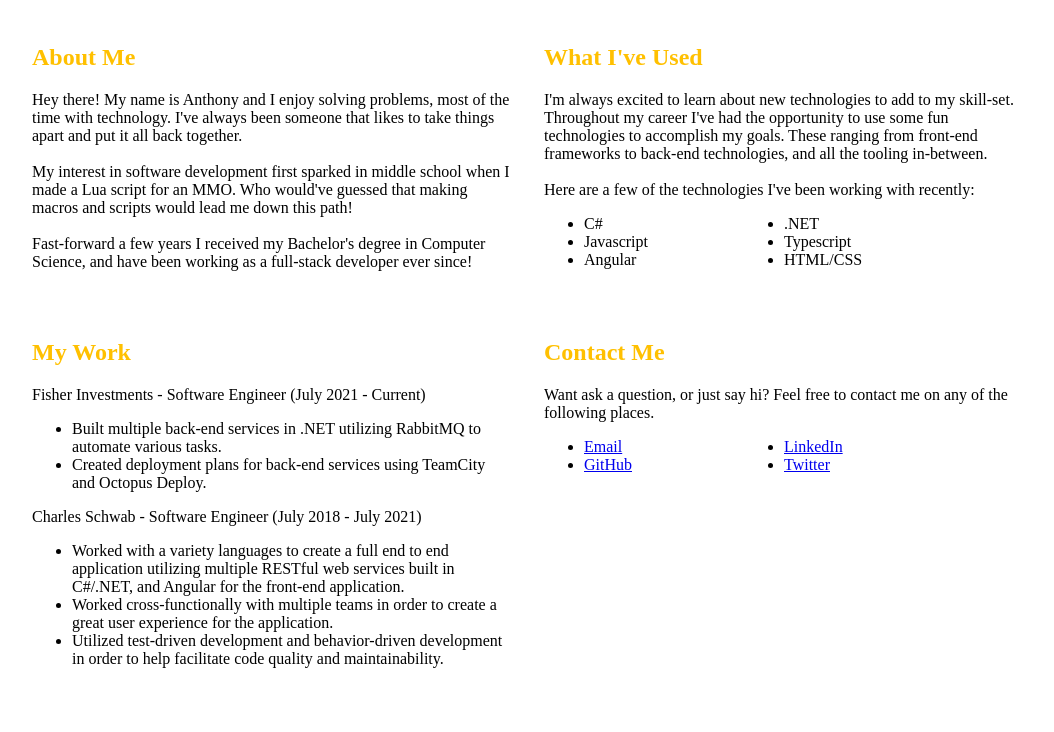
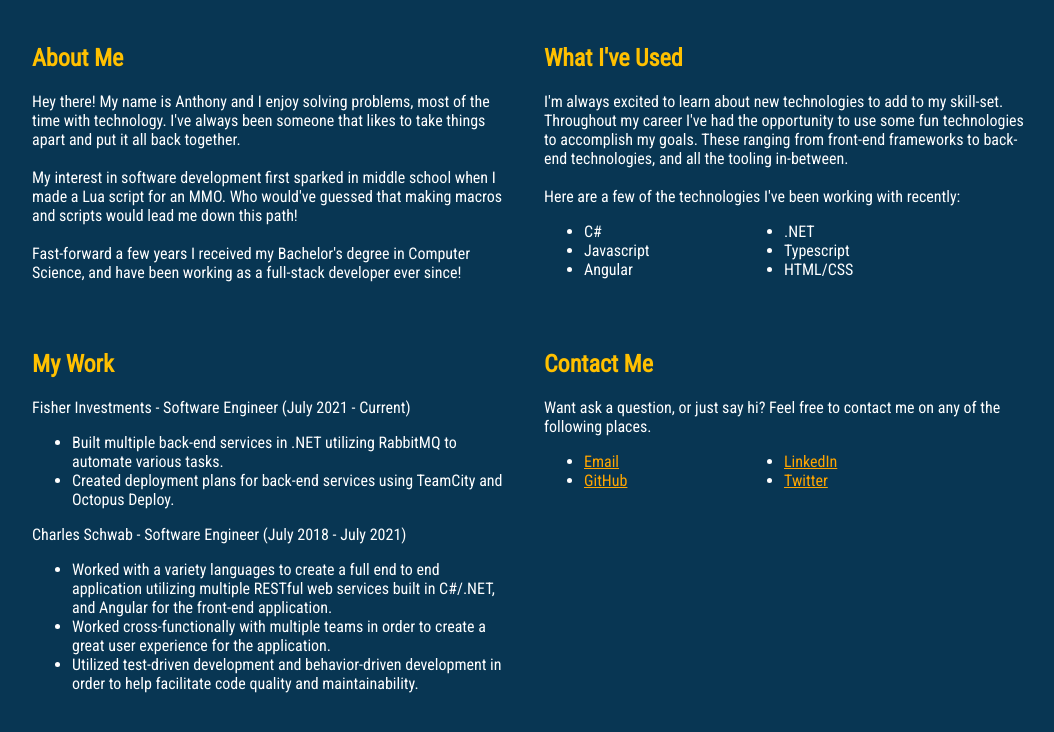
Before and after one commit to AnthonyAlmanza/My-Website, an Angular app: page / in a window 1280 px wide. Shown: the top 732 px of the page, without its empty margins (112-1166 px from the left). Built offline with nearby package versions, Linux system fonts and the light colour scheme.

Commit message:
Added colors, and importing in fonts

```diff
--- a/src/index.html
+++ b/src/index.html
@@ -6,6 +6,9 @@
   <base href="/">
   <meta name="viewport" content="width=device-width, initial-scale=1">
   <link rel="icon" type="image/x-icon" href="favicon.ico">
+  <link rel="preconnect" href="https://fonts.googleapis.com">
+  <link rel="preconnect" href="https://fonts.gstatic.com" crossorigin>
+  <link href="https://fonts.googleapis.com/css2?family=Roboto+Condensed&display=swap" rel="stylesheet">
 </head>
 <body>
   <app-root></app-root>
--- a/src/styles.scss
+++ b/src/styles.scss
@@ -2,4 +2,12 @@
   display:flex;
   justify-content: center;
   align-items: center;
+  font-family: 'Roboto Condensed', sans-serif;
+  background-color: #083653;
+  color: white;
 }
+
+a {
+  text-decoration: underline;
+  color: orange;
+}
```
